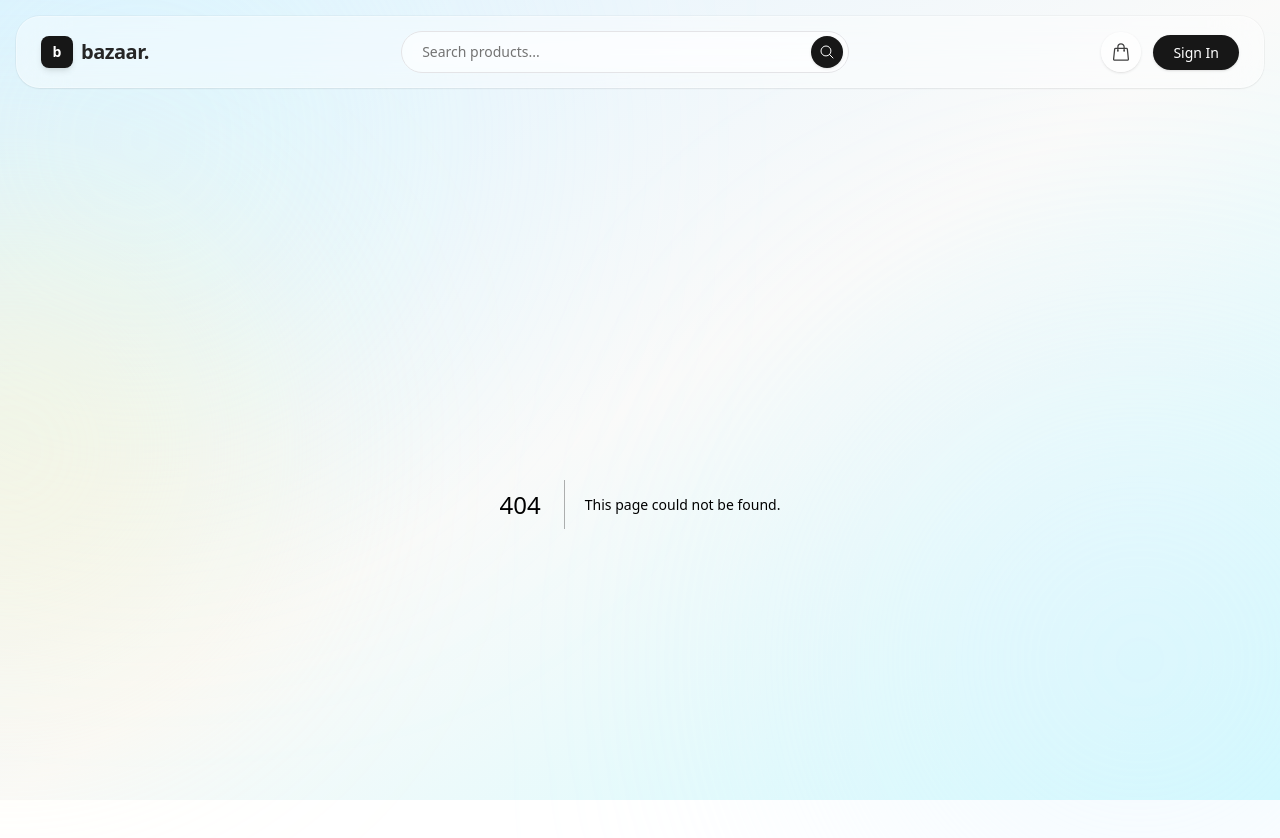
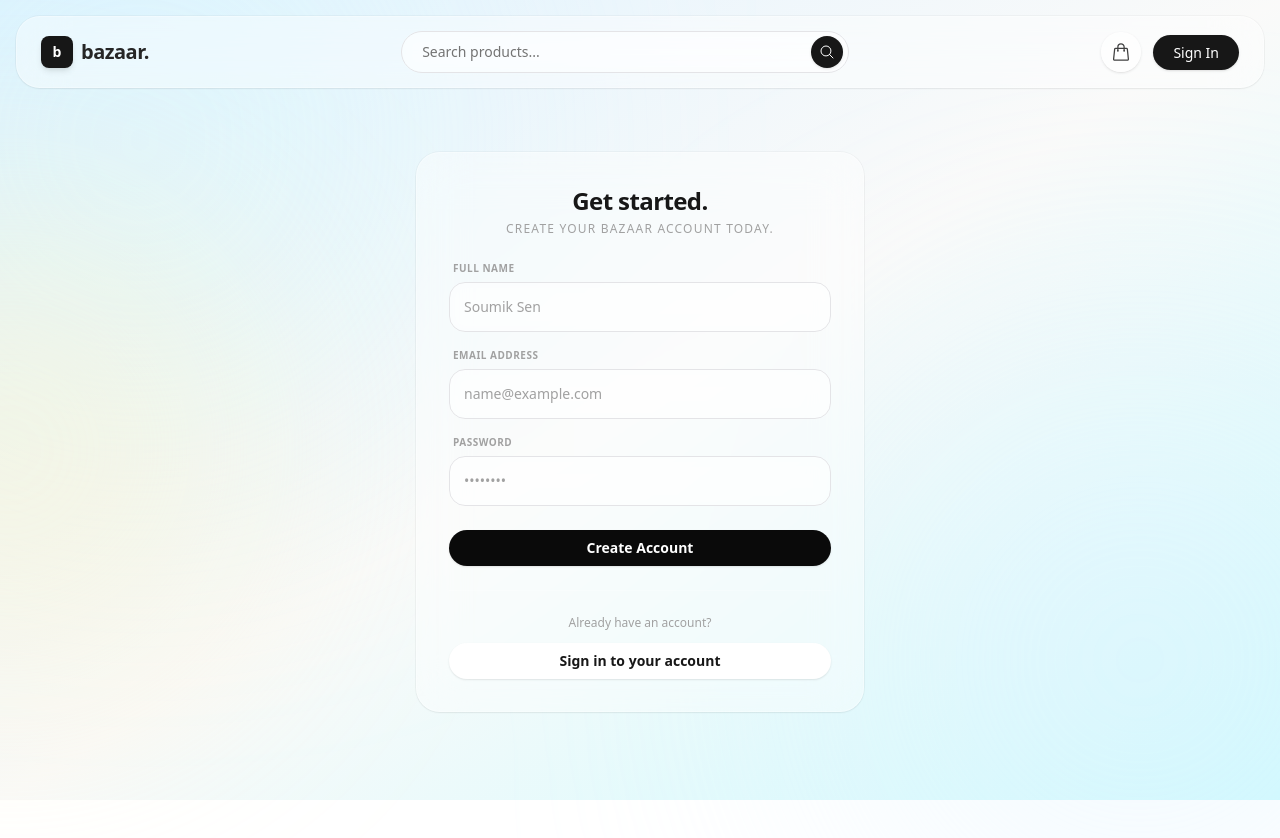
Before and after one commit to soumiksen/Bazaar, a Next.js app in the folder frontend/: page /signup in a window 1280 px wide. Before the commit this address had no page. Shown: the top 838 px of the page. After the commit the page ends 800 px from the top, so only its background shows below. Built offline with nearby package versions, Linux system fonts and the light colour scheme.

Commit message:
Create signin and signup pages

```diff
--- a/frontend/app/components/Navbar.tsx
+++ b/frontend/app/components/Navbar.tsx
@@ -132,7 +132,7 @@ export default function Navbar({
                 </button>
               ) : (
                 <Link
-                  href="/login"
+                  href="/signin"
                   className="rounded-full bg-neutral-900 px-5 py-2 text-sm font-medium text-white shadow transition-colors hover:bg-neutral-800"
                 >
                   Sign In
--- /dev/null
+++ b/frontend/app/signin/page.tsx
@@ -0,0 +1,89 @@
+'use client';
+
+import React, { useState } from 'react';
+import Link from 'next/link';
+import Button from '@/app/components/Button';
+import { GLASS_STYLES } from '@/app/constants';
+
+export default function SignInPage() {
+  const [email, setEmail] = useState('');
+  const [password, setPassword] = useState('');
+
+  const handleSubmit = (e: React.FormEvent) => {
+    e.preventDefault();
+    // Handle credentials login logic here
+    console.log({ email, password });
+  };
+
+  return (
+    <div className="flex min-h-[70vh] items-center justify-center px-4 py-12 animate-in fade-in duration-500">
+      <div className={`w-full max-w-md p-6 sm:p-8 space-y-6 ${GLASS_STYLES.container}`}>
+
+        {/* Heading Section */}
+        <div className="space-y-1 text-center">
+          <h1 className="text-2xl font-black tracking-tight text-neutral-900">Welcome back.</h1>
+          <p className="text-xs text-neutral-400 font-medium uppercase tracking-widest">
+            Sign in to continue to bazaar.
+          </p>
+        </div>
+
+        {/* Credentials Form */}
+        <form onSubmit={handleSubmit} className="space-y-4">
+          <div className="space-y-1.5">
+            <label htmlFor="email" className="text-[10px] font-bold uppercase tracking-wider text-neutral-400 block pl-1">
+              Email Address
+            </label>
+            <input
+              id="email"
+              type="email"
+              required
+              value={email}
+              onChange={(e) => setEmail(e.target.value)}
+              placeholder="name@example.com"
+              className="w-full rounded-2xl border border-zinc-200 bg-white/40 p-3.5 text-sm text-neutral-800 placeholder-neutral-400 outline-none backdrop-blur-sm transition-all focus:bg-white/60 focus:border-neutral-300"
+            />
+          </div>
+
+          <div className="space-y-1.5">
+            <div className="flex justify-between items-center px-1">
+              <label htmlFor="password" className="text-[10px] font-bold uppercase tracking-wider text-neutral-400 block">
+                Password
+              </label>
+              <a href="#" className="text-[10px] font-bold text-neutral-500 hover:underline">
+                Forgot?
+              </a>
+            </div>
+            <input
+              id="password"
+              type="password"
+              required
+              value={password}
+              onChange={(e) => setPassword(e.target.value)}
+              placeholder="••••••••"
+              className="w-full rounded-2xl border border-zinc-200 bg-white/40 p-3.5 text-sm text-neutral-800 placeholder-neutral-400 outline-none backdrop-blur-sm transition-all focus:bg-white/60 focus:border-neutral-300"
+            />
+          </div>
+
+          <div className="pt-2">
+            <Button variant="primary" width="full">
+              Sign In
+            </Button>
+          </div>
+        </form>
+
+        <hr className="border-white/20" />
+
+        {/* Dynamic Route Switching via Secondary Button */}
+        <div className="space-y-3 text-center">
+          <p className="text-xs text-neutral-400 font-medium">New to our platform?</p>
+          <Link href="/signup" className="block w-full">
+            <Button variant="secondary" width="full">
+              Create an account
+            </Button>
+          </Link>
+        </div>
+
+      </div>
+    </div>
+  );
+}
--- /dev/null
+++ b/frontend/app/signup/page.tsx
@@ -0,0 +1,100 @@
+'use client';
+
+import React, { useState } from 'react';
+import Link from 'next/link';
+import Button from '@/app/components/Button';
+import { GLASS_STYLES } from '@/app/constants';
+
+export default function SignUpPage() {
+  const [name, setName] = useState('');
+  const [email, setEmail] = useState('');
+  const [password, setPassword] = useState('');
+
+  const handleSubmit = (e: React.FormEvent) => {
+    e.preventDefault();
+    // Handle credentials registration logic here
+    console.log({ name, email, password });
+  };
+
+  return (
+    <div className="flex min-h-[70vh] items-center justify-center px-4 py-12 animate-in fade-in duration-500">
+      <div className={`w-full max-w-md p-6 sm:p-8 space-y-6 ${GLASS_STYLES.container}`}>
+
+        {/* Heading Section */}
+        <div className="space-y-1 text-center">
+          <h1 className="text-2xl font-black tracking-tight text-neutral-900">Get started.</h1>
+          <p className="text-xs text-neutral-400 font-medium uppercase tracking-widest">
+            Create your bazaar account today.
+          </p>
+        </div>
+
+        {/* Credentials Registration Form */}
+        <form onSubmit={handleSubmit} className="space-y-4">
+          <div className="space-y-1.5">
+            <label htmlFor="name" className="text-[10px] font-bold uppercase tracking-wider text-neutral-400 block pl-1">
+              Full Name
+            </label>
+            <input
+              id="name"
+              type="text"
+              required
+              value={name}
+              onChange={(e) => setName(e.target.value)}
+              placeholder="Soumik Sen"
+              className="w-full rounded-2xl border border-zinc-200 bg-white/40 p-3.5 text-sm text-neutral-800 placeholder-neutral-400 outline-none backdrop-blur-sm transition-all focus:bg-white/60 focus:border-neutral-300"
+            />
+          </div>
+
+          <div className="space-y-1.5">
+            <label htmlFor="email" className="text-[10px] font-bold uppercase tracking-wider text-neutral-400 block pl-1">
+              Email Address
+            </label>
+            <input
+              id="email"
+              type="email"
+              required
+              value={email}
+              onChange={(e) => setEmail(e.target.value)}
+              placeholder="name@example.com"
+              className="w-full rounded-2xl border border-zinc-200 bg-white/40 p-3.5 text-sm text-neutral-800 placeholder-neutral-400 outline-none backdrop-blur-sm transition-all focus:bg-white/60 focus:border-neutral-300"
+            />
+          </div>
+
+          <div className="space-y-1.5">
+            <label htmlFor="password" className="text-[10px] font-bold uppercase tracking-wider text-neutral-400 block pl-1">
+              Password
+            </label>
+            <input
+              id="password"
+              type="password"
+              required
+              value={password}
+              onChange={(e) => setPassword(e.target.value)}
+              placeholder="••••••••"
+              className="w-full rounded-2xl border border-zinc-200 bg-white/40 p-3.5 text-sm text-neutral-800 placeholder-neutral-400 outline-none backdrop-blur-sm transition-all focus:bg-white/60 focus:border-neutral-300"
+            />
+          </div>
+
+          <div className="pt-2">
+            <Button variant="primary" width="full">
+              Create Account
+            </Button>
+          </div>
+        </form>
+
+        <hr className="border-white/20" />
+
+        {/* Redirect back to Login */}
+        <div className="space-y-3 text-center">
+          <p className="text-xs text-neutral-400 font-medium">Already have an account?</p>
+          <Link href="/signin" className="block w-full">
+            <Button variant="secondary" width="full">
+              Sign in to your account
+            </Button>
+          </Link>
+        </div>
+
+      </div>
+    </div>
+  );
+}
```
